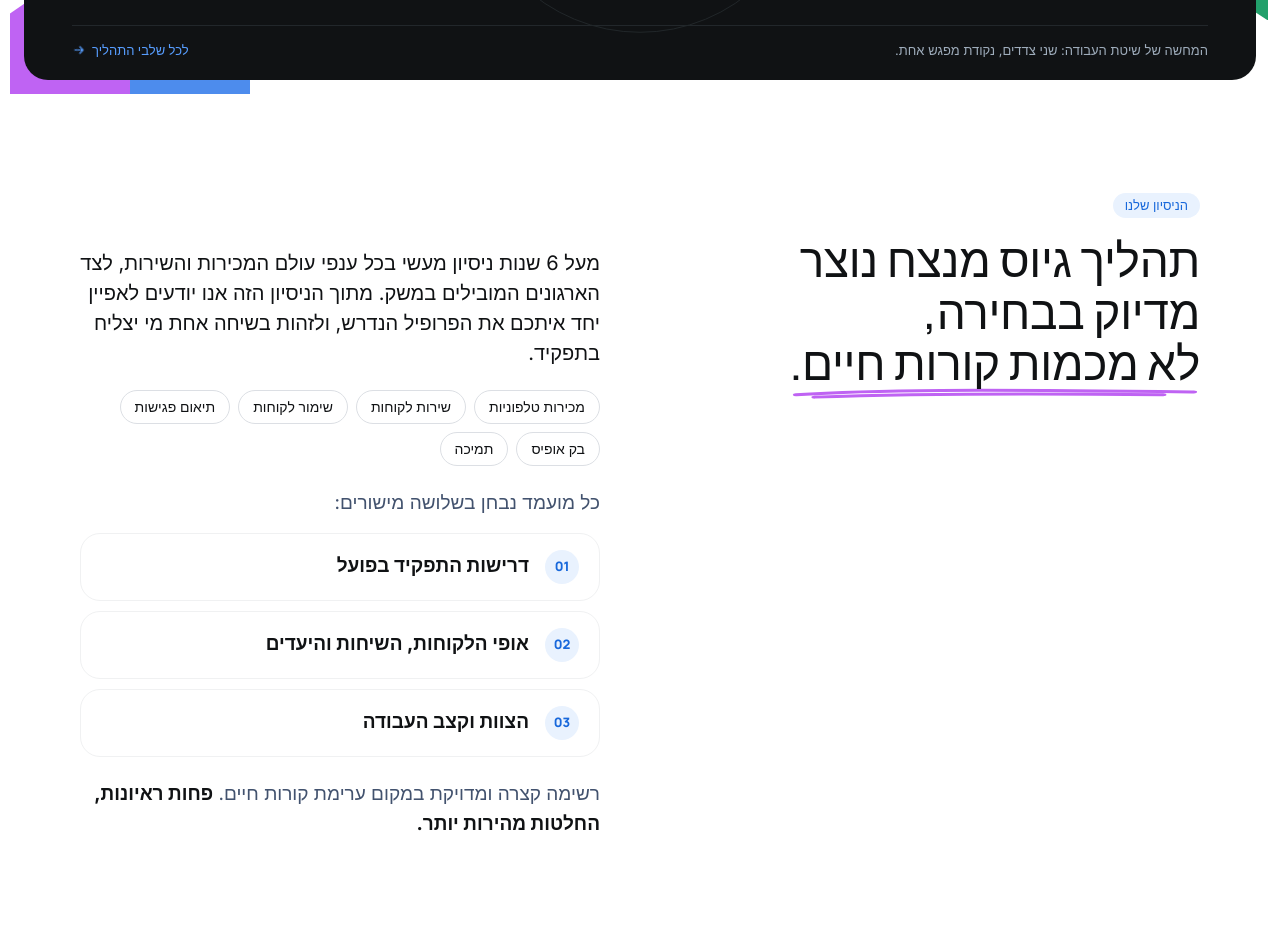
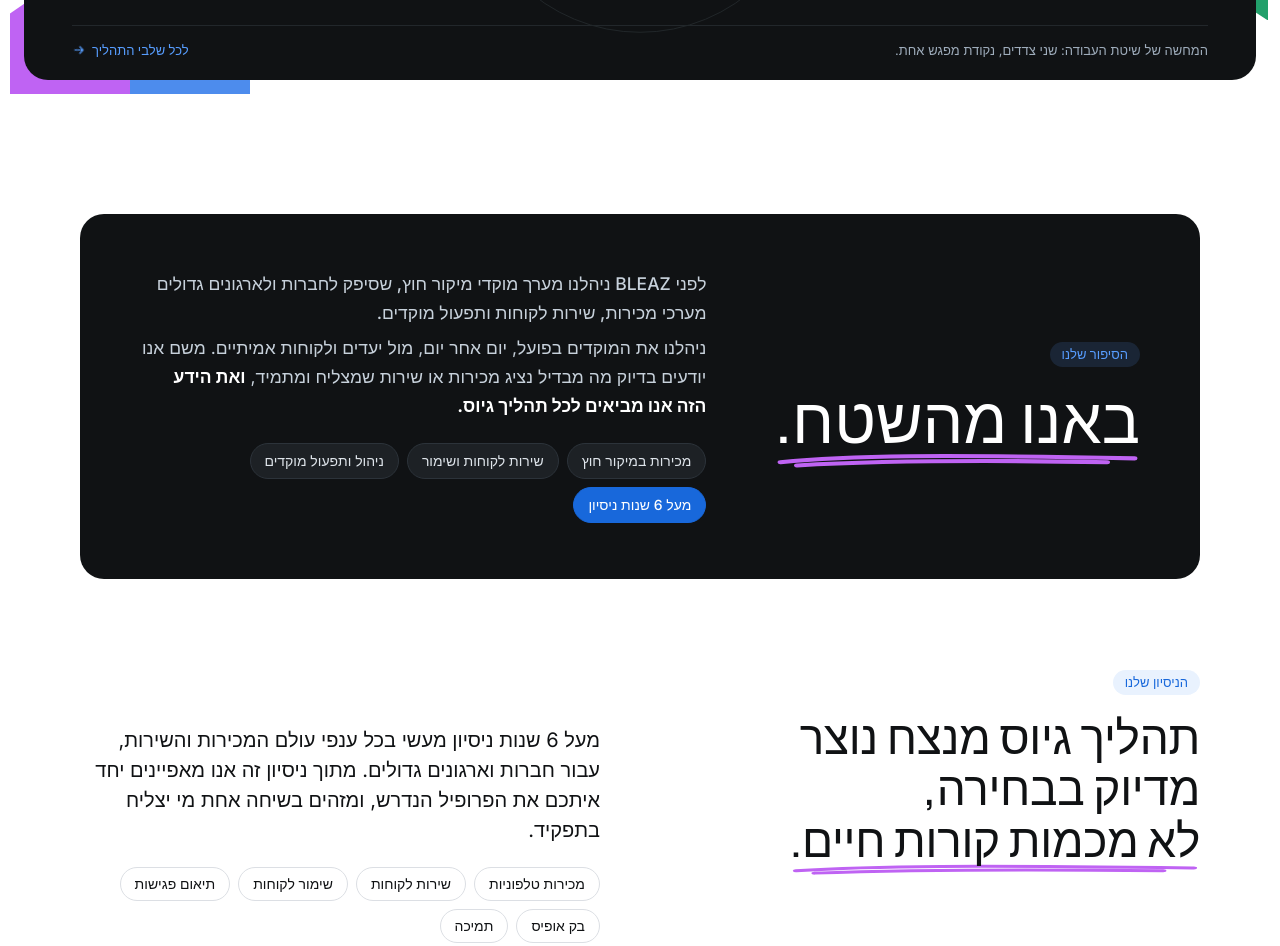
Before and after one commit to HodBenatiya/bleaz-site, a plain HTML site: page index.html in a window 1280 px wide. Shown: the part 1713-2659 px from the top of the page. Drawn offline with Linux system fonts and the light colour scheme; a web font is replaced by a local one.

Commit message:
Preview update 2026-11-26 12:21 IST

```diff
--- a/index.html
+++ b/index.html
@@ -83,7 +83,7 @@
     <div class="hz-panel">
       <div class="hz-copy">
         <h1 class="h1">מגייסים עבורכם<br>את <span class="grad-text">האנשים המדויקים.</span></h1>
-        <p class="lead"><b>מעל 6 שנות ניסיון בעולמות המכירות והשירות, לצד מערך גיוס מבוסס AI.</b> אנו מאתרים, מסננים ומאפיינים מועמדים לתפקידי מכירות, שירות ותמיכה, ומגישים לכם מועמדים מדויקים בלבד.</p>
+        <p class="lead"><b>צמחנו מניהול מערך מוקדי מיקור חוץ למכירות ושירות עבור חברות וארגונים גדולים.</b> מעל 6 שנות ניסיון מהשטח, לצד מערך גיוס מבוסס AI, מאפשרים לנו לאתר, לסנן ולהגיש לכם מועמדים מדויקים בלבד.</p>
         <div class="ctas">
           <a class="btn btn-grad btn-lg" href="#contact">לתיאום שיחה</a>
           <a class="btn btn-ghost btn-lg" href="#match">איך אנחנו עובדים</a>
@@ -129,7 +129,7 @@
 <!-- ============ CLIENTS (text wordmarks, approved by Hod; confirm client consent before live) ============ -->
 <section class="clients" aria-label="ארגונים שעובדים איתנו">
   <div class="wrap cl-in">
-    <span class="cl-k">ארגונים מובילים <br>שעובדים איתנו</span>
+    <span class="cl-k">בין הארגונים <br>שעבדנו איתם</span>
     <ul class="cl-list">
       <li>אלטשולר שחם</li>
       <li>מיטב</li>
@@ -190,13 +190,27 @@
 </section>
 
 <!-- ============ STATEMENT ============ -->
+<section class="roots wrap" id="roots" aria-labelledby="roots-t">
+  <div class="rt-in rv">
+    <div class="rt-head">
+      <span class="tag tag-dark">הסיפור שלנו</span>
+      <h2 class="rt-h" id="roots-t"><span class="grad-text light">באנו מהשטח.</span></h2>
+    </div>
+    <div class="rt-body">
+      <p class="rt-lead">לפני BLEAZ ניהלנו מערך מוקדי מיקור חוץ, שסיפק לחברות ולארגונים גדולים מערכי מכירות, שירות לקוחות ותפעול מוקדים.</p>
+      <p>ניהלנו את המוקדים בפועל, יום אחר יום, מול יעדים ולקוחות אמיתיים. משם אנו יודעים בדיוק מה מבדיל נציג מכירות או שירות שמצליח ומתמיד, <b>ואת הידע הזה אנו מביאים לכל תהליך גיוס.</b></p>
+      <ul class="rt-pts"><li>מכירות במיקור חוץ</li><li>שירות לקוחות ושימור</li><li>ניהול ותפעול מוקדים</li><li>מעל 6 שנות ניסיון</li></ul>
+    </div>
+  </div>
+</section>
+
 <section class="statement wrap" id="statement">
   <div class="stm-l rv">
     <span class="kicker">הניסיון שלנו</span>
     <h2 class="h2 stm-h">תהליך גיוס מנצח נוצר<br>מדיוק בבחירה,<br><span class="grad-text">לא מכמות קורות חיים.</span></h2>
   </div>
   <div class="stm-r rv">
-    <p class="stm-body">מעל 6 שנות ניסיון מעשי בכל ענפי עולם המכירות והשירות, לצד הארגונים המובילים במשק. מתוך הניסיון הזה אנו יודעים לאפיין יחד איתכם את הפרופיל הנדרש, ולזהות בשיחה אחת מי יצליח בתפקיד.</p>
+    <p class="stm-body">מעל 6 שנות ניסיון מעשי בכל ענפי עולם המכירות והשירות, עבור חברות וארגונים גדולים. מתוך ניסיון זה אנו מאפיינים יחד איתכם את הפרופיל הנדרש, ומזהים בשיחה אחת מי יצליח בתפקיד.</p>
     <ul class="stm-br" aria-label="תחומי ההתמחות"><li>מכירות טלפוניות</li><li>שירות לקוחות</li><li>שימור לקוחות</li><li>תיאום פגישות</li><li>בק אופיס</li><li>תמיכה</li></ul>
     <p>כל מועמד נבחן בשלושה מישורים:</p>
     <ul class="fit">
@@ -215,7 +229,7 @@
     <h2 class="h2">למה<br><span class="grad-text">דווקא אנחנו?</span></h2>
   </div>
   <div class="pl-grid">
-    <article class="pl pl-hi rv"><span class="pl-n">01</span><h3>ניסיון שנבנה מבפנים</h3><p>מעל 6 שנות ניסיון בכל ענפי המכירות והשירות, לצד הארגונים המובילים במשק. <b>היכרות מעמיקה עם התפקידים שאנו מגייסים אליהם.</b></p></article>
+    <article class="pl pl-hi rv"><span class="pl-n">01</span><h3>באנו מהשטח</h3><p>צמחנו מניהול מערך מוקדי מיקור חוץ למכירות ושירות עבור חברות וארגונים גדולים. <b>אנו יודעים מה נדרש כדי להצליח בתפקידים שאנו מגייסים אליהם.</b></p></article>
     <article class="pl rv"><span class="pl-n">02</span><h3>AI בכל שלבי האיתור</h3><p>איתור ופנייה יזומה בכל ערוץ, לצד סינון וניתוח מבוססי AI. <b>איננו ממתינים לקורות חיים, אנו מגיעים אל המועמדים.</b></p></article>
     <article class="pl rv"><span class="pl-n">03</span><h3>שיחת סינון מעמיקה</h3><p>מאפיינים את פרופיל המועמד ומאבחנים את התאמתו למשרה, <b>בהתאם לנקודות שעלו בשיחת האפיון.</b></p></article>
     <article class="pl rv"><span class="pl-n">04</span><h3>הצגה מקצועית של המשרה</h3><p>המשרה והארגון מוצגים למועמדים ברמה הגבוהה ביותר, <b>כך שהם מגיעים לראיון מתוך רצון אמיתי.</b></p></article>
@@ -368,7 +382,7 @@
 <section class="faq wrap" id="faq">
   <div class="faq-head"><span class="kicker">שאלות</span><h2 class="h2">מה ארגונים<br><span class="grad-text">שואלים אותנו.</span></h2><p class="sec-sub">לשאלות נוספות, נשמח <a href="#contact">לתאם שיחה קצרה</a>.</p></div>
   <div class="acc">
-    <div class="q open"><button class="qt">מה מייחד את העבודה איתכם?<i></i></button><div class="qa"><p>ניסיון מעשי של מעל 6 שנים בעולמות המכירות והשירות, איתור מבוסס AI, שיחת סינון מעמיקה והצגה מקצועית של המשרה. מוגשים לכם המועמדים המדויקים בלבד.</p></div></div>
+    <div class="q open"><button class="qt">מה מייחד את העבודה איתכם?<i></i></button><div class="qa"><p>באנו מהשטח: ניהלנו מערך מוקדי מיקור חוץ למכירות ושירות עבור חברות וארגונים גדולים, ומשם אנו יודעים מה מבדיל נציג מכירות או שירות שמצליח ומתמיד. לכך מצטרפים איתור מבוסס AI, שיחת סינון מעמיקה והצגה מקצועית של המשרה.</p></div></div>
     <div class="q"><button class="qt">מאילו ערוצים מגיעים המועמדים?<i></i></button><div class="qa"><p>מכמה ערוצים במקביל: פנייה יזומה בקבוצות פייסבוק, בלינקדאין ובלוחות דרושים, מאגרי המועמדים שלנו, ואיתור מבוסס AI.</p></div></div>
     <div class="q"><button class="qt">האם אתם מתמחים במכירות ובשירות בלבד?<i></i></button><div class="qa"><p>כן, זו בחירה מודעת: מכירות טלפוניות, שירות לקוחות, שימור, תיאום פגישות, בק אופיס ותמיכה. התמחות ממוקדת מאפשרת לזהות במדויק מי יצליח בתפקיד.</p></div></div>
     <div class="q"><button class="qt">האם ניתן לגייס דרככם מוקד שלם?<i></i></button><div class="qa"><p>כן. גיוס בהיקפים לפתיחת מוקד או צוות חדש הוא חלק מרכזי בפעילותנו, על פי תוכנית עבודה סדורה, משמרת אחר משמרת.</p></div></div>
--- a/style.css
+++ b/style.css
@@ -1317,3 +1317,18 @@ body{background:#fff;color:var(--carbon);font:400 16px/1.5 var(--f)}
 @media (max-width:860px){.hz .ctas{display:grid!important;grid-template-columns:1fr 1fr;gap:10px}.hz .ctas .btn-lg{min-width:0!important;width:100%;padding-left:10px!important;padding-right:10px!important;font-size:16px!important;justify-content:center;white-space:nowrap}}
 @media (max-width:359px){.hz .ctas{grid-template-columns:1fr}}
 .pv-sent svg{color:rgba(255,255,255,.28)}
+
+/* v13.1 · "באנו מהשטח" band (opens the experience/statement block) */
+.roots{padding-top:110px}
+.rt-in{position:relative;overflow:hidden;background:var(--navy);color:#fff;border-radius:var(--r-lg);padding:56px 60px;display:grid;grid-template-columns:.8fr 1.2fr;gap:56px;align-items:center}
+.rt-in .cf-a{position:absolute;top:-30px;left:-30px;width:140px;height:140px;border-radius:50%;background:radial-gradient(closest-side,rgba(191,99,243,.45),rgba(191,99,243,0));pointer-events:none}
+.rt-h{font:500 64px/1.05 var(--disp);color:#fff;margin:18px 0 0}
+.rt-lead{font:500 22px/1.55 var(--f);color:#fff;margin:0 0 14px}
+.rt-body p{font-size:17.5px;line-height:1.65;color:#C7D1DB;margin:0 0 6px}
+.rt-body p b{color:#fff}
+.rt-pts{list-style:none;margin:22px 0 0;padding:0;display:flex;flex-wrap:wrap;gap:8px}
+.rt-pts li{font:500 14px/1 var(--f);padding:10px 14px;border-radius:var(--pill);background:#1D2125;border:1px solid #2C333A;color:#DEE4EA}
+.rt-pts li:last-child{background:var(--blue);border-color:var(--blue);color:#fff}
+.roots+.statement{padding-top:90px}
+@media (max-width:1100px){.rt-in{grid-template-columns:1fr;gap:20px;padding:44px 40px}}
+@media (max-width:860px){.roots{padding-top:72px}.rt-in{padding:32px 22px;border-radius:20px}.rt-h{font-size:44px}.rt-lead{font-size:19px}.rt-body p{font-size:16px}.roots+.statement{padding-top:56px}}
```
